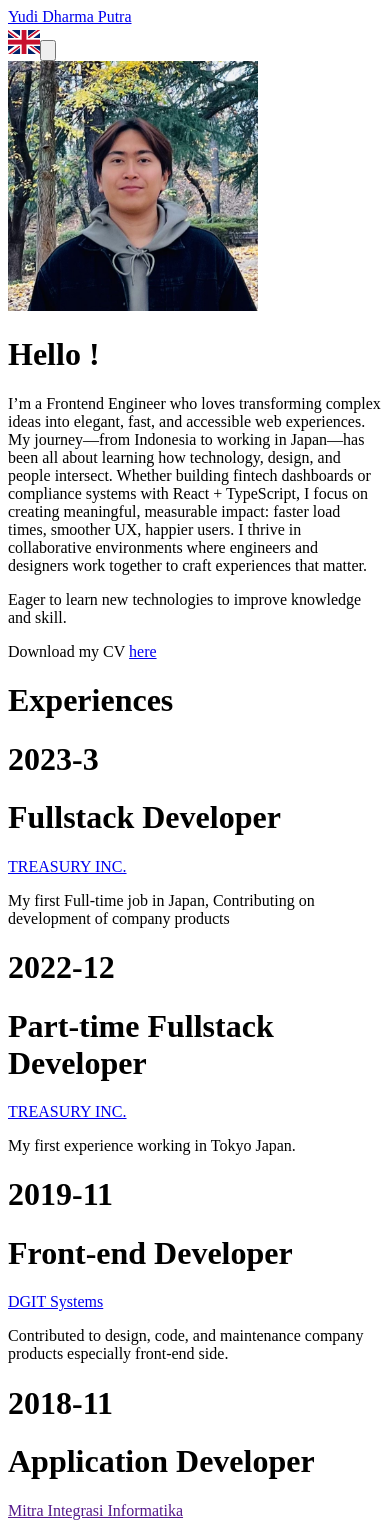
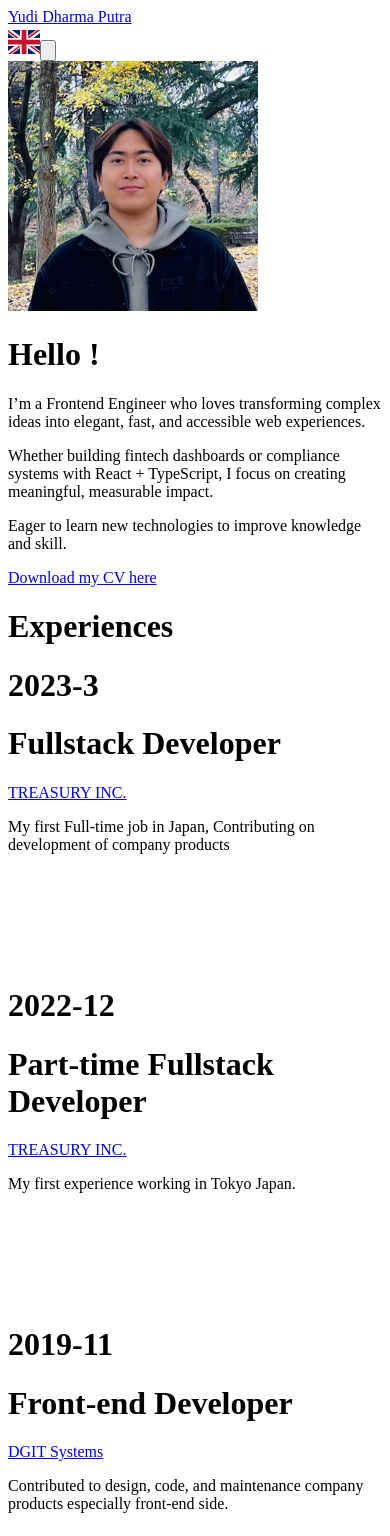
Before and after one commit to cokyudi/yudi-simple-portfolio, a Next.js app: page / in a window 390 px wide. Shown: the top 1536 px of the page. Built offline with nearby package versions, Linux system fonts and the light colour scheme.

Commit message:
Add framer motion

```diff
--- a/components/About.js
+++ b/components/About.js
@@ -1,80 +1,127 @@
+"use client"
 import React from "react"
-import {useState} from 'react';
 import Image from "next/image"
+import { motion } from "framer-motion"
 import profile from "../public/profile.jpg"
 import Experience from "./Experience"
 import '/node_modules/flag-icons/css/flag-icons.min.css'
 
 const About = (props) => {
+  const textVariants = {
+    hidden: { opacity: 0, y: 20 },
+    visible: (i = 1) => ({
+      opacity: 1,
+      y: 0,
+      transition: {
+        delay: i * 0.2,
+        duration: 0.6,
+        ease: "easeOut"
+      }
+    })
+  }
+
   return (
     <div className="container px-4 mx-auto">
       <div className="lg:space-x-5 lg:flex lg:flex-row item-center lg:-mx-4 flex flex-col text-center lg:text-left">
-                <div className="flex-shrink-0 lg:mt-12 lg:px-4 mb-10 ml-auto mr-auto">
+
+        {/* Profile Image */}
+        <motion.div
+          className="flex-shrink-0 lg:mt-12 lg:px-4 mb-10 ml-auto mr-auto"
+          initial={{ opacity: 0, scale: 0.8 }}
+          animate={{ opacity: 1, scale: 1 }}
+          transition={{ duration: 0.6, ease: "easeOut" }}
+        >
           <Image
             src={profile}
             alt="Profile"
             priority={true}
-                        className="rounded-full"
+            className="rounded-full shadow-lg"
             width={250}
             height={250}
             placeholder="blur"
           />
-                </div>
-                <div className="lg:px-4 lg:mt-12 ">
-                    <div className="lg:grid grid-cols-3 gaps-4">
-                        <div className="lg:col-span-2 lg:text-left">
-                            <h1 className="text-5xl font-bold text-gray-900 lg:text-7xl dark:text-white pointer">
+        </motion.div>
+
+        {/* Text Section */}
+        <div className="lg:px-4 lg:mt-12">
+          <motion.div
+            initial={{ opacity: 0, x: -30 }}
+            animate={{ opacity: 1, x: 0 }}
+            transition={{ duration: 0.6, ease: "easeOut" }}
+          >
+            <h1 className="text-5xl font-bold text-gray-900 lg:text-7xl dark:text-white">
               {props.language}
             </h1>
+          </motion.div>
+
+          <div className="mt-6 text-gray-800 dark:text-white">
+            {props.language === 'Hello !' ? (
+              <>
+                {[
+                  "I’m a Frontend Engineer who loves transforming complex ideas into elegant, fast, and accessible web experiences.",
+                  "Whether building fintech dashboards or compliance systems with React + TypeScript, I focus on creating meaningful, measurable impact.",
+                  "Eager to learn new technologies to improve knowledge and skill."
+                ].map((text, i) => (
+                  <motion.p
+                    key={i}
+                    className="mb-4 text-xl"
+                    variants={textVariants}
+                    initial="hidden"
+                    whileInView="visible"
+                    custom={i}
+                    viewport={{ once: true }}
+                  >
+                    {text}
+                  </motion.p>
+                ))}
+
+                <motion.a
+                  className="underline text-blue-600 hover:text-blue-800 visited:text-purple-600 inline-block"
+                  href="https://drive.google.com/file/d/1-L4cYTaNxdfS3FzceDZHduve_kjjGrJi/view?usp=sharing"
+                  whileHover={{ scale: 1.05 }}
+                  whileTap={{ scale: 0.95 }}
+                >
+                  Download my CV here
+                </motion.a>
+              </>
+            ) : (
+              <>
+                {/* Japanese version animations */}
+                <motion.p
+                  className="mb-4 text-xl"
+                  variants={textVariants}
+                  initial="hidden"
+                  whileInView="visible"
+                  custom={1}
+                  viewport={{ once: true }}
+                >
+                  私は、複雑なアイデアを美しく、速く、そして誰もが使いやすい Web 体験へと変えることを得意とするフロントエンドエンジニアです。
+                </motion.p>
+                <motion.a
+                  className="underline text-blue-600 hover:text-blue-800 visited:text-purple-600 inline-block"
+                  href="https://drive.google.com/file/d/1UKI_8xicqqeTTOx1yLcq8Q0mMHDaTi1C/view?usp=sharing"
+                  whileHover={{ scale: 1.05 }}
+                  whileTap={{ scale: 0.95 }}
+                >
+                  私の履歴書はこちらからダウンロードしてください
+                </motion.a>
+              </>
+            )}
           </div>
         </div>
-                    {props.language==='Hello !' &&
-                        <div className="mt-6 text-gray-800 dark:text-white">
-                            <p className="mb-1 text-xl">
-                            I’m a Frontend Engineer who loves transforming complex ideas into elegant, fast, and accessible web experiences.
-                            My journey—from Indonesia to working in Japan—has been all about learning how technology, design, and people intersect.
+      </div>
 
-                            Whether building fintech dashboards or compliance systems with React + TypeScript, I focus on creating meaningful, measurable impact: faster load times, smoother UX, happier users.
-
-                            I thrive in collaborative environments where engineers and designers work together to craft experiences that matter.
-                            </p>
-                            <p className="mb-1 text-xl">
-                            Eager to learn new
-                            technologies to improve knowledge and skill.
-                            </p>
-                            <p className="mb-4 text-xl">
-                            Download my CV <a className="underline text-blue-600 hover:text-blue-800 visited:text-purple-600" href="https://drive.google.com/file/d/1-L4cYTaNxdfS3FzceDZHduve_kjjGrJi/view?usp=sharing">here</a>
-                            </p>
-                        </div>
-                    }
-
-                    {props.language!=='Hello !' &&
-                        <div className="mt-6 text-gray-800 dark:text-white">
-                            <p className="mb-1 text-xl">
-                            私は、複雑なアイデアを美しく、速く、そして誰もが使いやすい Web 体験へと変えることを得意とするフロントエンドエンジニアです。
-                            インドネシアから日本でのキャリアへと歩んできた中で、テクノロジー・デザイン・人との関わりがどのように交わり、価値を生み出すのかを学んできました。
-
-                            React と TypeScript を用いたフィンテック向けダッシュボードやコンプライアンスシステムの開発などを通して、
-                            「速い読み込み」「快適なユーザー体験」「満足度の高い利用体験」といった、意味のある・測定可能な成果を追求しています。
-
-                            エンジニアとデザイナーが協力し、価値あるユーザー体験を共に作り上げる環境で働くことに喜びを感じています。
-                            </p>
-                            <p className="mb-1 text-xl">
-                            新しいことを学びたがる
-                            知識とスキルを向上させる技術。
-                            </p>
-                            <p className="mb-4 text-xl">
-                            <a className="underline text-blue-600 hover:text-blue-800 visited:text-purple-600" href="https://drive.google.com/file/d/1UKI_8xicqqeTTOx1yLcq8Q0mMHDaTi1C/view?usp=sharing">
-                            私の履歴書はこちらからダウンロードしてください
-                            </a>
-                            </p>
-                        </div>
-                    }
-                </div>
-            </div>
-            <Experience/>
+      {/* Experience Section Reveal */}
+      <motion.div
+        initial={{ opacity: 0, y: 30 }}
+        whileInView={{ opacity: 1, y: 0 }}
+        transition={{ duration: 0.6, ease: "easeOut" }}
+        viewport={{ once: true }}
+      >
+        <Experience />
+      </motion.div>
     </div>
   )
 }
 
-export default About;
+export default About
--- a/components/Experience.js
+++ b/components/Experience.js
@@ -1,36 +1,63 @@
+"use client";
+
 import userData from "../constants/data";
 import React from "react";
+import { motion } from "framer-motion";
 
 export default function Experience() {
   return (
     <div>
-      <div className="max-w-6xl mx-auto h-48 bg-white dark:bg-neutral-800">
-        <h1 className=" text-5xl md:text-7xl font-bold py-20 text-center md:text-left">
+      {/* Header */}
+      <div className="max-w-6xl mx-auto h-48 bg-white dark:bg-neutral-800 flex items-center justify-center md:justify-start">
+        <motion.h1
+          initial={{ opacity: 0, y: 40 }}
+          whileInView={{ opacity: 1, y: 0 }}
+          transition={{ duration: 0.6, ease: "easeOut" }}
+          viewport={{ once: true }}
+          className="text-5xl md:text-7xl font-bold text-center md:text-left"
+        >
           Experiences
-        </h1>
+        </motion.h1>
       </div>
+
+      {/* Timeline */}
       <div className="bg-[#F1F1F1] dark:bg-neutral-900 -mt-4">
-        <div className="grid grid-cols-1 dark:bg-neutral-900 max-w-xl mx-auto pt-20">
-          {/* Experience card */}
+        <div className="grid grid-cols-1 max-w-xl mx-auto pt-20">
           {userData.experience.map((exp, idx) => (
-            <>
+            <React.Fragment key={"card-" + idx}>
               <ExperienceCard
-                key={'card'-idx}
                 title={exp.title}
                 desc={exp.desc}
                 year={exp.year}
                 company={exp.company}
                 companyLink={exp.companyLink}
+                index={idx}
               />
-              {idx === userData.experience.length - 1 ? null : (
+
+              {/* Timeline Connector */}
+              {idx !== userData.experience.length - 1 && (
                 <div className="divider-container flex flex-col items-center -mt-2">
-                  <div className="w-4 h-4 bg-teal-300 rounded-full relative z-10">
-                    <div className="w-4 h-4 bg-teal-300 rounded-full relative z-10 animate-ping"></div>
-                  </div>
-                  <div className="w-1 h-24 bg-gray-200 dark:bg-gray-500 rounded-full -mt-2"></div>
+                  <motion.div
+                    className="w-4 h-4 bg-teal-300 rounded-full relative z-10"
+                    initial={{ scale: 0 }}
+                    whileInView={{ scale: 1 }}
+                    transition={{ duration: 0.3, delay: 0.2 }}
+                    viewport={{ once: true }}
+                  >
+                    <motion.div
+                      className="w-4 h-4 bg-teal-300 rounded-full absolute inset-0 animate-ping"
+                    ></motion.div>
+                  </motion.div>
+                  <motion.div
+                    className="w-1 h-24 bg-gray-200 dark:bg-gray-500 rounded-full -mt-2"
+                    initial={{ height: 0 }}
+                    whileInView={{ height: "6rem" }}
+                    transition={{ duration: 0.5 }}
+                    viewport={{ once: true }}
+                  ></motion.div>
                 </div>
               )}
-            </>
+            </React.Fragment>
           ))}
         </div>
       </div>
@@ -38,17 +65,30 @@ export default function Experience() {
   );
 }
 
-const ExperienceCard = ({ title, desc, year, company, companyLink }) => {
+// ✅ Animated Experience Card
+const ExperienceCard = ({ title, desc, year, company, companyLink, index }) => {
   return (
-    <div className="relative experience-card border p-4 rounded-md shadow-xl bg-white dark:bg-neutral-800 z-10 mx-4">
-      <h1 className="absolute -top-10 md:-left-10 md:-top-10 text-4xl text-neutral-200 font-bold dark:text-neutral-700">
+    <motion.div
+      initial={{ opacity: 0, y: 60 }}
+      whileInView={{ opacity: 1, y: 0 }}
+      transition={{ duration: 0.5, delay: index * 0.15 }}
+      viewport={{ once: true }}
+      whileHover={{ scale: 1.02, y: -4 }}
+      className="relative border p-6 rounded-xl shadow-md bg-white dark:bg-neutral-800 z-10 mx-4 cursor-pointer transition-all"
+    >
+      <h1 className="absolute -top-10 md:-left-10 text-4xl text-neutral-200 font-bold dark:text-neutral-700 select-none">
         {year}
       </h1>
       <h1 className="font-semibold text-xl">{title}</h1>
-      <a href={companyLink} className="text-neutral-500">
+      <a
+        href={companyLink}
+        target="_blank"
+        rel="noopener noreferrer"
+        className="text-teal-500 hover:underline"
+      >
         {company}
       </a>
       <p className="text-neutral-600 dark:text-neutral-400 my-2">{desc}</p>
-    </div>
+    </motion.div>
   );
 };
--- a/components/Footer.js
+++ b/components/Footer.js
@@ -1,3 +1,4 @@
+"use client"
 import React from "react";
 import userData from "../constants/data";
 
--- a/components/Navigation.js
+++ b/components/Navigation.js
@@ -1,3 +1,4 @@
+"use client"
 import Link from "next/link"
 import React from "react"
 import ThemeSwitch from "./ThemeSwitch"
--- a/components/ThemeSwitch.js
+++ b/components/ThemeSwitch.js
@@ -1,3 +1,4 @@
+"use client"
 import { useEffect, useState } from 'react'
 import { useTheme } from 'next-themes'
 
--- a/package.json
+++ b/package.json
@@ -9,6 +9,7 @@
     "@next/third-parties": "^15.5.2",
     "eslint-config-next": "^15.5.2",
     "flag-icons": "^6.6.4",
+    "motion": "^12.23.24",
     "next": "^15.5.2",
     "next-themes": "^0.2.0",
     "react": "^19.1.1",
```
Also changed, not shown: 1 other file (tests, documents, lock files or other folders). Lines whose indentation alone changed are shown as unchanged.
